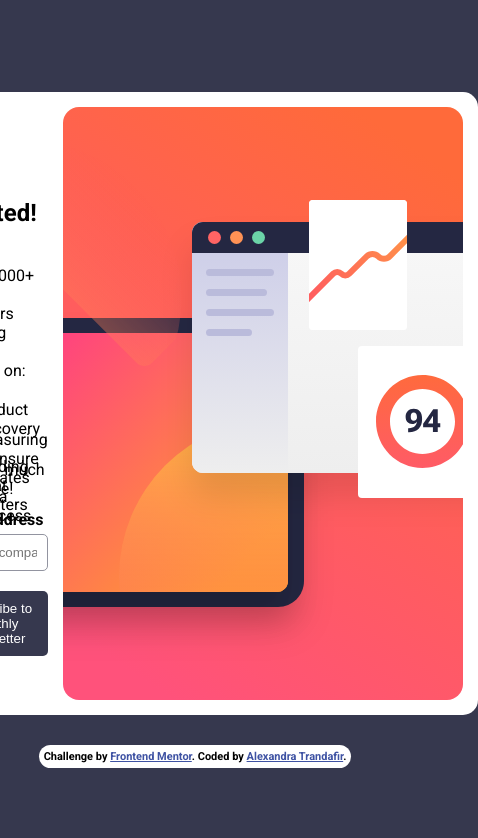
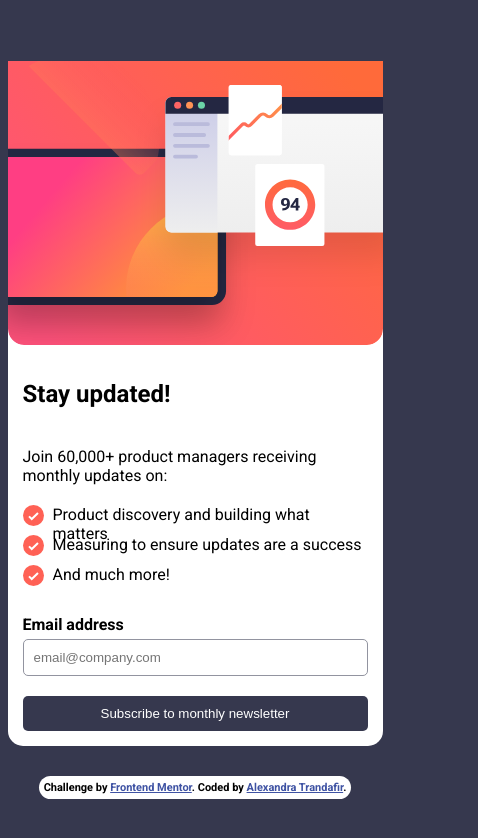
Before and after one commit to AlexandraTnd/Frontend-Mentor---Newsletter-sign-up-form-with-success-message, a plain HTML site: page index.html in a window 390 px wide. Shown: the whole page, 478 px wide, since content can reach past the window. Drawn offline with Linux system fonts and the light colour scheme.

Commit message:
add mobile design

```diff
--- a/index.html
+++ b/index.html
@@ -38,7 +38,9 @@
 
   <!-- Sign-up form start -->
   <section id="main-section">
+    <img id="mobile-image" src="./assets/images/illustration-sign-up-mobile.svg">
     <div id="content">
+
       <h1>Stay updated!</h1>
 
       <span>Join 60,000+ product managers receiving monthly updates on:</span>
@@ -58,7 +60,7 @@
 
       <button id="subscribe">Subscribe to monthly newsletter</button>
     </div>
-    <img src="./assets/images/illustration-sign-up-desktop.svg">
+    <img id="desktop-image" src="./assets/images/illustration-sign-up-desktop.svg">
   </section>
   <!-- Sign-up form end -->
 
--- a/style.css
+++ b/style.css
@@ -93,3 +93,26 @@ button:hover {
 #dismiss {
     margin-top: 15px;
 }
+
+#desktop-image {
+    display: block;
+}
+
+#mobile-image {
+    display: none;
+}
+
+@media screen and (max-width: 900px) {
+    section {
+        flex-direction: column;
+        padding: 0;
+    }
+
+    #desktop-image {
+        display: none;
+    }
+
+    #mobile-image {
+        display: block;
+    }
+}
```
